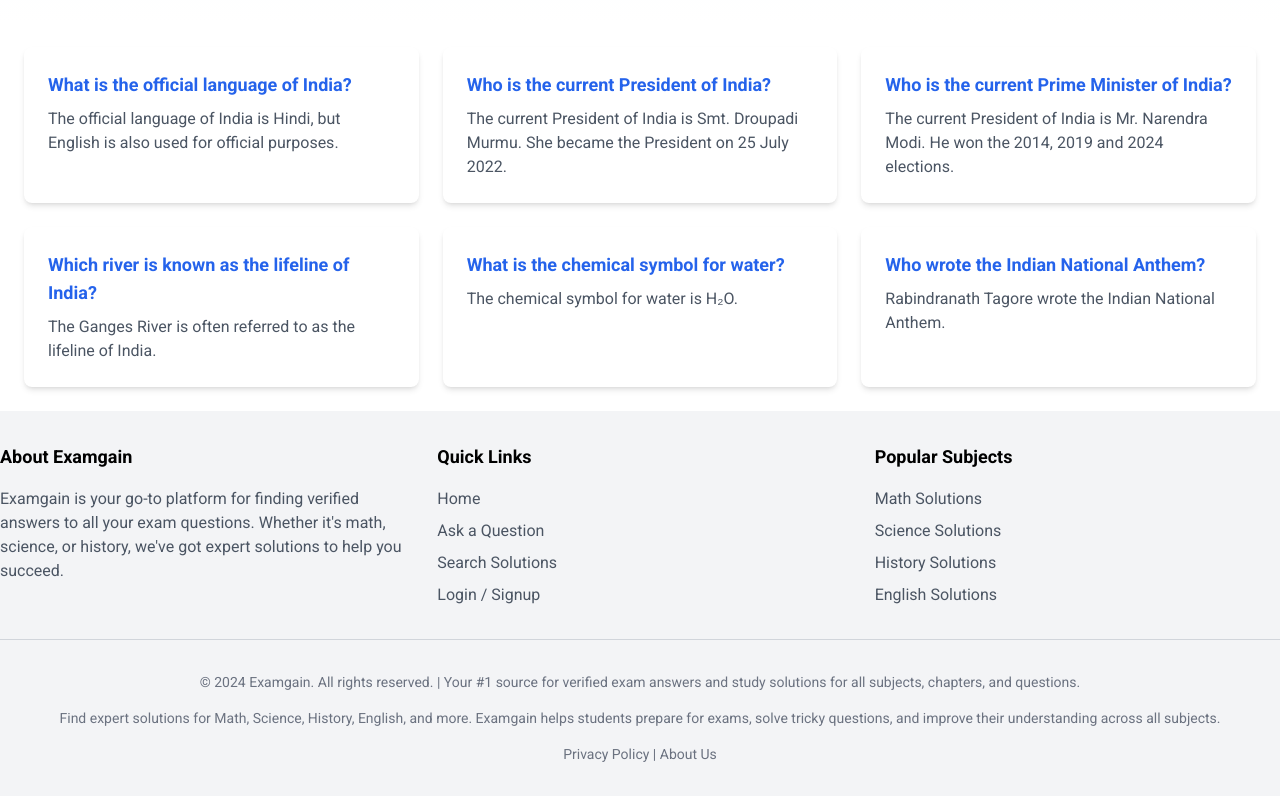
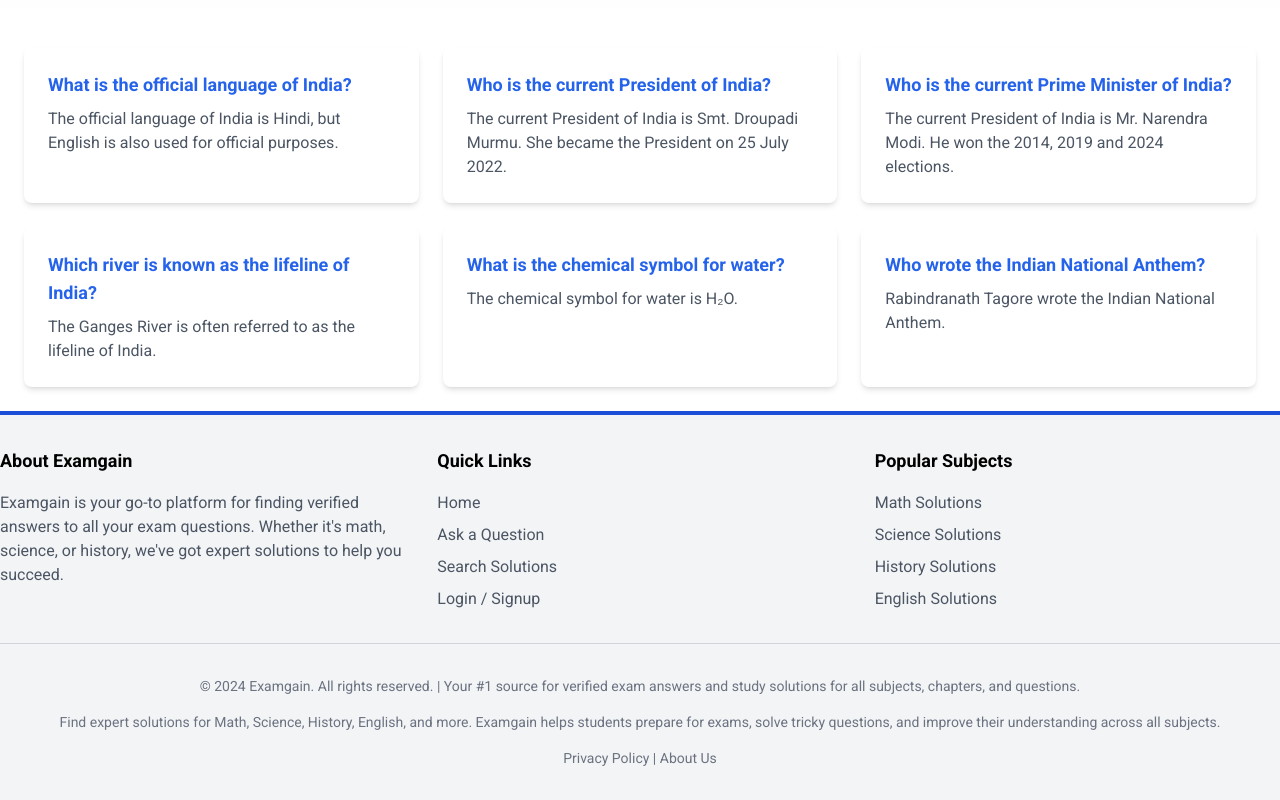
Before and after one commit to PatelAbhay550/examgain, a Next.js app: page / in a window 1280 px wide. Shown: the part 915-1715 px from the top of the page. Built offline with nearby package versions, Linux system fonts and the light colour scheme.

Commit message:
Update Footer.jsx

```diff
--- a/components/Footer.jsx
+++ b/components/Footer.jsx
@@ -2,7 +2,7 @@ import React from "react";
 
 const Footer = () => {
   return (
-    <footer className="bg-gray-100 py-8">
+    <footer className="bg-gray-100 py-8 border-t-4 border-blue-700">
       <div className="container mx-auto">
         {/* Top section - links */}
         <div className="grid grid-cols-1 md:grid-cols-3 gap-8 text-center md:text-left mb-8">
```
